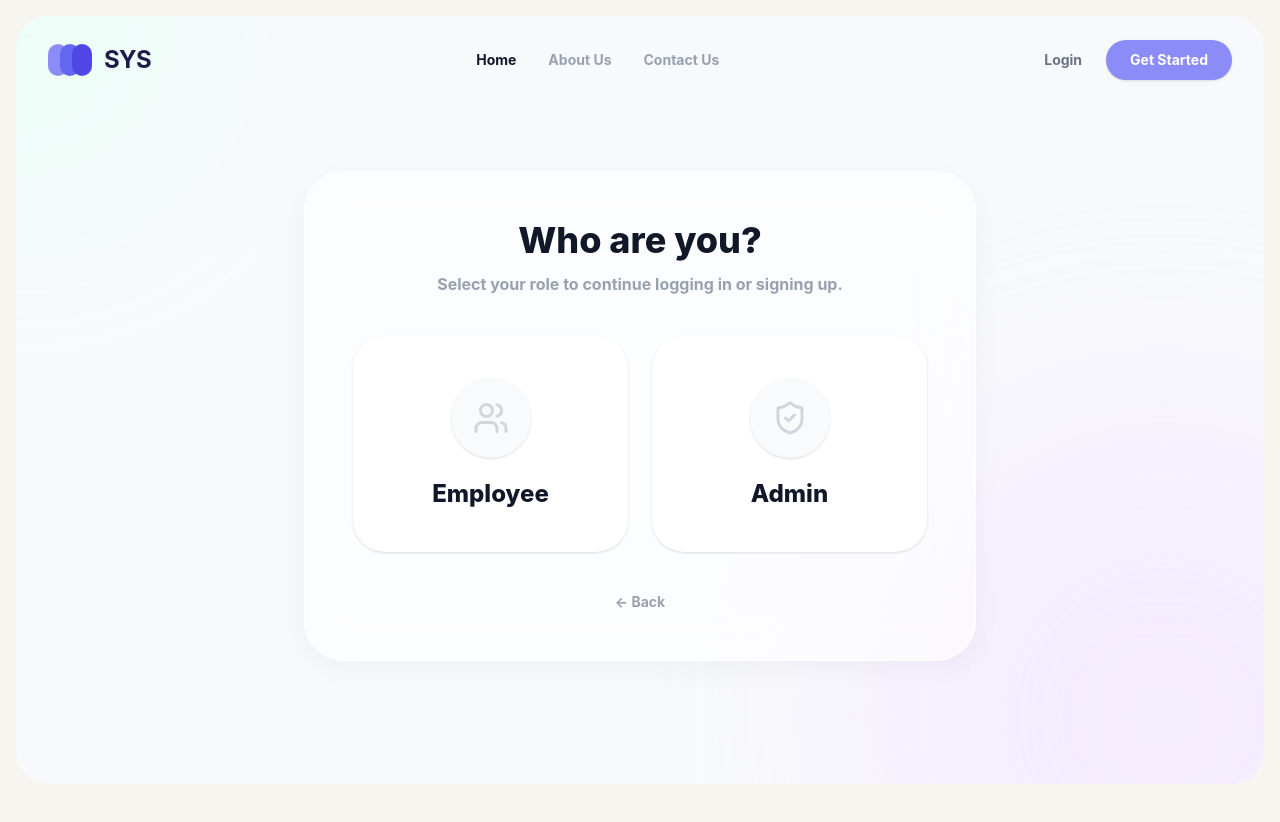
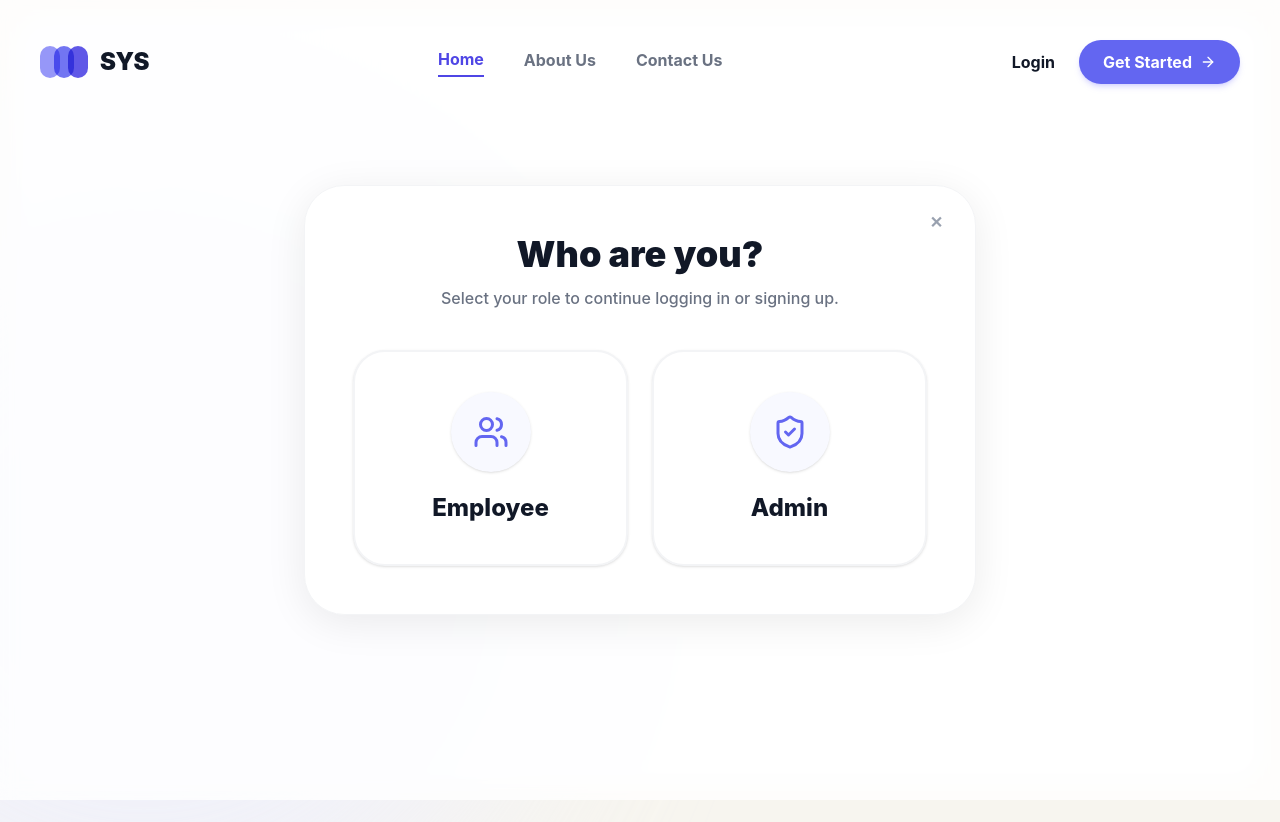
Before and after one commit to bubblegunm1111/WD_1_EmployeeManagementSystemSYS_BYTE, a React app in the folder frontend/: page / in a window 1280 px wide. Both pictures are taken after a click on the button "Login". Shown: the top 822 px of the page. Before the commit the page ends 800 px from the top, so only its background shows below. Built offline with nearby package versions, Linux system fonts and the light colour scheme; no server answers; the HTML template or start-up script is replaced by a standard one.

Commit message:
Completely overhaul Welcome landing page to match the new UI design with mockup image

```diff
--- a/frontend/src/components/Welcome.jsx
+++ b/frontend/src/components/Welcome.jsx
@@ -1,130 +1,223 @@
-import React, { useState, useEffect } from 'react';
+import React, { useState } from 'react';
 import { useNavigate } from 'react-router-dom';
-import { Users, ShieldCheck, ArrowRight } from 'lucide-react';
+import { Sparkles, ArrowRight, Play, Users, Calendar, Umbrella, DollarSign, BarChart2, ShieldCheck } from 'lucide-react';
 
 function Welcome() {
   const navigate = useNavigate();
-  const [typedText, setTypedText] = useState('');
   const [showRoleSelection, setShowRoleSelection] = useState(false);
-
-  const line1 = "The Hub for Your\n";
-  const line2 = "Entire Workplace";
-  const fullText = line1 + line2;
-
-  useEffect(() => {
-    let index = 0;
-    const timer = setInterval(() => {
-      setTypedText(fullText.slice(0, index));
-      index++;
-      if (index > fullText.length) {
-        clearInterval(timer);
-      }
-    }, 40);
-    return () => clearInterval(timer);
-  }, []);
 
   const handleRoleSelect = (role) => {
     navigate('/login', { state: { role } });
   };
 
   return (
-    <div className="min-h-screen w-full bg-[#f8f9fc] flex flex-col relative overflow-hidden transition-colors duration-1000">
+    <div className="min-h-screen w-full bg-[#fcfcfd] flex flex-col font-sans overflow-x-hidden">
 
-      {/* Decorative background shapes */}
-      <div className="absolute top-0 left-0 w-[400px] h-[400px] bg-[#e8fff5] rounded-full blur-[80px] -translate-x-1/2 -translate-y-1/2 opacity-70"></div>
-      <div className="absolute bottom-0 right-0 w-[600px] h-[600px] bg-[#f3e8ff] rounded-full blur-[100px] translate-x-1/3 translate-y-1/3 opacity-70"></div>
+      {/* Decorative background shape */}
+      <div className="absolute top-40 left-[-20%] w-[800px] h-[800px] bg-[#eef0ff] rounded-full blur-[100px] opacity-70 pointer-events-none"></div>
 
-      {/* Header */}
-      <header className="w-full px-8 py-6 flex justify-between items-center z-20 absolute top-0 left-0">
+      {/* Navbar */}
+      <header className="w-full max-w-7xl mx-auto px-6 py-6 flex justify-between items-center z-20 relative">
+        {/* Logo */}
         <div className="flex items-center gap-3">
-          <div className="flex -space-x-2">
+          <div className="flex -space-x-1.5 opacity-90">
              <div className="w-5 h-8 bg-[#8b8cf8] rounded-full"></div>
-             <div className="w-5 h-8 bg-[#6366f1] rounded-full"></div>
-             <div className="w-5 h-8 bg-[#4f46e5] rounded-full"></div>
+             <div className="w-5 h-8 bg-[#6366f1] rounded-full mix-blend-multiply"></div>
+             <div className="w-5 h-8 bg-[#4f46e5] rounded-full mix-blend-multiply"></div>
           </div>
-          <span className="text-2xl font-bold text-[#1e1b4b] tracking-tight">SYS</span>
+          <span className="text-2xl font-black text-[#111827] tracking-tight">SYS</span>
         </div>
 
-        <nav className="hidden md:flex items-center gap-8 text-sm font-bold text-gray-400">
-          <button onClick={() => navigate('/')} className="text-gray-900 transition cursor-pointer">Home</button>
-          <button onClick={() => navigate('/about')} className="hover:text-[#8b8cf8] transition cursor-pointer">About Us</button>
-          <button onClick={() => navigate('/contact')} className="hover:text-[#8b8cf8] transition cursor-pointer">Contact Us</button>
+        {/* Nav Links */}
+        <nav className="hidden md:flex items-center gap-10 font-bold text-gray-500">
+          <button onClick={() => navigate('/')} className="text-[#4f46e5] border-b-2 border-[#4f46e5] pb-1 transition cursor-pointer">Home</button>
+          <button onClick={() => navigate('/about')} className="hover:text-[#4f46e5] pb-1 transition cursor-pointer">About Us</button>
+          <button onClick={() => navigate('/contact')} className="hover:text-[#4f46e5] pb-1 transition cursor-pointer">Contact Us</button>
         </nav>
 
+        {/* Actions */}
         <div className="flex items-center gap-6">
-          <button onClick={() => setShowRoleSelection(true)} className="text-sm font-bold text-gray-500 hover:text-gray-900 transition cursor-pointer">
+          <button onClick={() => setShowRoleSelection(true)} className="font-bold text-[#111827] hover:text-[#4f46e5] transition cursor-pointer">
             Login
           </button>
-          <button onClick={() => setShowRoleSelection(true)} className="text-sm font-bold bg-[#8b8cf8] text-white px-6 py-2.5 rounded-full shadow-sm hover:bg-[#7778f2] transition transform hover:-translate-y-0.5 cursor-pointer">
-            Get Started
+          <button onClick={() => setShowRoleSelection(true)} className="flex items-center gap-2 font-bold bg-[#6366f1] text-white px-6 py-2.5 rounded-full shadow-md shadow-indigo-500/20 hover:bg-[#4f46e5] transition transform hover:-translate-y-0.5 cursor-pointer">
+            Get Started <ArrowRight size={16} />
           </button>
         </div>
       </header>
 
       {/* Main Content */}
-      <div className="flex-1 flex flex-col items-center justify-center px-6 z-10 w-full max-w-4xl mx-auto text-center pt-20 relative h-full">
+      <main className="flex-1 w-full max-w-7xl mx-auto px-6 z-10 relative mt-16 md:mt-24">
 
-        {/* State 1: Welcome Message */}
-        <div className={`absolute top-1/2 left-1/2 -translate-x-1/2 -translate-y-1/2 w-full transition-all duration-700 ease-in-out flex flex-col items-center ${showRoleSelection ? 'opacity-0 scale-95 pointer-events-none -translate-y-[60%]' : 'opacity-100 scale-100'}`}>
-             <div className="mb-6 min-h-[140px] md:min-h-[160px] w-full">
-               <h1 className="text-5xl md:text-7xl font-extrabold text-[#111827] tracking-tight whitespace-pre-line leading-[1.1]">
-                 {typedText.substring(0, line1.length)}
-                 <span className="text-[#8b8cf8]">
-                   {typedText.substring(line1.length)}
-                 </span>
-                 <span className="animate-pulse text-[#8b8cf8]">|</span>
-               </h1>
-             </div>
-
-             <p className="text-lg md:text-xl text-gray-500 max-w-3xl leading-relaxed mb-10 font-medium">
-               The all-in-one platform to streamline your HR processes, from payroll and attendance to leave management and announcements. Empower your workforce and simplify your administration.
-             </p>
-
-             <div className="flex flex-col sm:flex-row gap-4 items-center">
-               <button
-                 onClick={() => setShowRoleSelection(true)}
-                 className="flex items-center justify-center px-10 py-4 rounded-full bg-[#8b8cf8] text-white font-bold text-lg hover:bg-[#7778f2] transition shadow-lg w-56 transform hover:-translate-y-1 cursor-pointer"
-               >
-                 Get started
-               </button>
-             </div>
-        </div>
-
-        {/* State 2: Role Selection */}
-        <div className={`absolute top-1/2 left-1/2 -translate-x-1/2 -translate-y-1/2 w-full max-w-2xl transition-all duration-700 ease-in-out ${showRoleSelection ? 'opacity-100 scale-100 pointer-events-auto' : 'opacity-0 scale-105 pointer-events-none translate-y-[40%]'}`}>
-          <div className="flex flex-col items-center bg-white/60 backdrop-blur-xl p-12 rounded-[2.5rem] shadow-[0_8px_30px_rgb(0,0,0,0.04)] border border-white">
-             <h2 className="text-4xl font-extrabold text-[#111827] mb-3">Who are you?</h2>
-             <p className="text-gray-400 mb-10 font-bold">Select your role to continue logging in or signing up.</p>
+        {/* Role Selection Overlay (Hidden by default) */}
+        {showRoleSelection && (
+          <div className="fixed inset-0 z-50 flex items-center justify-center bg-white/80 backdrop-blur-sm">
+            <div className="flex flex-col items-center bg-white p-12 rounded-[2.5rem] shadow-[0_8px_40px_rgb(0,0,0,0.08)] border border-gray-100 max-w-2xl w-full mx-4 relative animate-in fade-in zoom-in-95 duration-300">
+               <button onClick={() => setShowRoleSelection(false)} className="absolute top-6 right-8 text-gray-400 hover:text-gray-900 font-bold cursor-pointer">✕</button>
+               <h2 className="text-4xl font-black text-[#111827] mb-3">Who are you?</h2>
+               <p className="text-gray-500 mb-10 font-medium">Select your role to continue logging in or signing up.</p>
 
                <div className="flex flex-col sm:flex-row gap-6 w-full justify-center">
                  <button
                    onClick={() => handleRoleSelect('employee')}
-                 className="flex flex-col items-center justify-center gap-5 p-10 rounded-[2rem] border-2 border-transparent bg-white hover:border-[#8b8cf8] hover:bg-[#f5f5ff] transition flex-1 group shadow-sm hover:shadow-md cursor-pointer"
+                   className="flex flex-col items-center justify-center gap-5 p-10 rounded-[2rem] border-2 border-gray-100 bg-white hover:border-[#6366f1] hover:bg-[#f8f9ff] transition flex-1 group shadow-sm hover:shadow-md cursor-pointer"
                  >
-                 <div className="w-20 h-20 bg-gray-50 group-hover:bg-white rounded-full flex items-center justify-center text-gray-300 group-hover:text-[#8b8cf8] transition shadow-sm">
+                   <div className="w-20 h-20 bg-[#f8f9ff] group-hover:bg-white rounded-full flex items-center justify-center text-[#6366f1] transition shadow-sm">
                      <Users size={36} />
                    </div>
-                 <span className="font-extrabold text-2xl text-gray-900">Employee</span>
+                   <span className="font-extrabold text-2xl text-[#111827]">Employee</span>
                  </button>
 
                  <button
                    onClick={() => handleRoleSelect('admin')}
-                 className="flex flex-col items-center justify-center gap-5 p-10 rounded-[2rem] border-2 border-transparent bg-white hover:border-[#8b8cf8] hover:bg-[#f5f5ff] transition flex-1 group shadow-sm hover:shadow-md cursor-pointer"
+                   className="flex flex-col items-center justify-center gap-5 p-10 rounded-[2rem] border-2 border-gray-100 bg-white hover:border-[#6366f1] hover:bg-[#f8f9ff] transition flex-1 group shadow-sm hover:shadow-md cursor-pointer"
                  >
-                 <div className="w-20 h-20 bg-gray-50 group-hover:bg-white rounded-full flex items-center justify-center text-gray-300 group-hover:text-[#8b8cf8] transition shadow-sm">
+                   <div className="w-20 h-20 bg-[#f8f9ff] group-hover:bg-white rounded-full flex items-center justify-center text-[#6366f1] transition shadow-sm">
                      <ShieldCheck size={36} />
                    </div>
-                 <span className="font-extrabold text-2xl text-gray-900">Admin</span>
+                   <span className="font-extrabold text-2xl text-[#111827]">Admin</span>
+                 </button>
+               </div>
+            </div>
+          </div>
+        )}
+
+        {/* Hero Section */}
+        <div className={`flex flex-col lg:flex-row items-center gap-12 lg:gap-8 transition-opacity duration-500 ${showRoleSelection ? 'opacity-0' : 'opacity-100'}`}>
+
+          {/* Left: Text & CTA */}
+          <div className="flex-1 flex flex-col items-start text-left max-w-2xl">
+            <div className="flex items-center gap-2 bg-[#f4f5ff] text-[#6366f1] px-4 py-1.5 rounded-full font-bold text-sm mb-8 border border-[#e5e7ff]">
+              <Sparkles size={16} /> Modern HR Management Platform
+            </div>
+
+            <h1 className="text-6xl md:text-7xl font-black text-[#111827] tracking-tight leading-[1.1] mb-6">
+              The Hub for Your <br/>
+              <span className="text-[#6366f1]">Entire Workplace</span>
+            </h1>
+
+            <p className="text-lg md:text-xl text-gray-500 leading-relaxed mb-10 font-medium max-w-xl">
+              The all-in-one platform to streamline your HR processes, from payroll and attendance to leave management and announcements. Empower your workforce and simplify your administration.
+            </p>
+
+            <div className="flex flex-col sm:flex-row gap-4 items-center mb-16">
+              <button
+                onClick={() => setShowRoleSelection(true)}
+                className="flex items-center justify-center gap-2 px-8 py-4 rounded-full bg-[#6366f1] text-white font-bold text-lg hover:bg-[#4f46e5] shadow-lg shadow-indigo-500/20 transition transform hover:-translate-y-1 cursor-pointer w-full sm:w-auto"
+              >
+                Get Started <ArrowRight size={20} />
+              </button>
+              <button
+                className="flex items-center justify-center gap-3 px-8 py-4 rounded-full bg-white text-[#111827] font-bold text-lg border border-gray-200 hover:border-gray-300 hover:bg-gray-50 transition cursor-pointer w-full sm:w-auto"
+              >
+                <Play size={18} className="text-[#6366f1]" /> Watch Demo
               </button>
             </div>
 
-             <button onClick={() => setShowRoleSelection(false)} className="mt-10 text-sm font-bold text-gray-400 hover:text-gray-900 transition cursor-pointer">
-               &larr; Back
-             </button>
+            {/* Stats */}
+            <div className="flex flex-wrap gap-12 md:gap-16 pt-8 border-t border-gray-100 w-full">
+              <div>
+                <h4 className="text-2xl font-black text-[#111827]">100+</h4>
+                <p className="text-sm font-medium text-gray-400 mt-1">Happy Companies</p>
+              </div>
+              <div>
+                <h4 className="text-2xl font-black text-[#111827]">50K+</h4>
+                <p className="text-sm font-medium text-gray-400 mt-1">Employees Managed</p>
+              </div>
+              <div>
+                <h4 className="text-2xl font-black text-[#111827]">99.9%</h4>
+                <p className="text-sm font-medium text-gray-400 mt-1">Uptime</p>
+              </div>
             </div>
           </div>
 
+          {/* Right: Mockup Graphic */}
+          <div className="flex-1 w-full flex justify-center lg:justify-end relative">
+            <div className="relative w-full max-w-[800px] xl:max-w-[900px] lg:scale-110 lg:translate-x-12 xl:translate-x-20">
+              <img
+                src="/hero-mockup.png"
+                alt="SYS Dashboard Mockup"
+                className="w-full h-auto object-contain drop-shadow-2xl rounded-2xl"
+              />
             </div>
+          </div>
+        </div>
+
+      </main>
+
+      {/* Features Grid */}
+      <section className="w-full bg-white mt-32 py-24 border-t border-gray-100 relative z-20">
+        <div className="max-w-7xl mx-auto px-6 grid grid-cols-1 md:grid-cols-2 lg:grid-cols-6 gap-x-8 gap-y-12">
+
+          {/* Feature 1 */}
+          <div className="flex flex-col items-start col-span-1">
+            <div className="w-12 h-12 bg-[#f4f5ff] rounded-2xl flex items-center justify-center text-[#6366f1] mb-5">
+              <Users size={24} />
+            </div>
+            <h4 className="font-bold text-[#111827] mb-2 text-base">Employee Management</h4>
+            <p className="text-sm text-gray-500 font-medium leading-relaxed">
+              Keep your team organized with centralized employee records and easy management tools.
+            </p>
+          </div>
+
+          {/* Feature 2 */}
+          <div className="flex flex-col items-start col-span-1">
+            <div className="w-12 h-12 bg-[#f4f5ff] rounded-2xl flex items-center justify-center text-[#6366f1] mb-5">
+              <Calendar size={24} />
+            </div>
+            <h4 className="font-bold text-[#111827] mb-2 text-base">Attendance Tracking</h4>
+            <p className="text-sm text-gray-500 font-medium leading-relaxed">
+              Monitor working hours, absences and overtime with real-time insights.
+            </p>
+          </div>
+
+          {/* Feature 3 */}
+          <div className="flex flex-col items-start col-span-1">
+            <div className="w-12 h-12 bg-[#f4f5ff] rounded-2xl flex items-center justify-center text-[#6366f1] mb-5">
+              <Umbrella size={24} />
+            </div>
+            <h4 className="font-bold text-[#111827] mb-2 text-base">Leave Management</h4>
+            <p className="text-sm text-gray-500 font-medium leading-relaxed">
+              Handle leave requests, approvals and balances effortlessly.
+            </p>
+          </div>
+
+          {/* Feature 4 */}
+          <div className="flex flex-col items-start col-span-1">
+            <div className="w-12 h-12 bg-[#f4f5ff] rounded-2xl flex items-center justify-center text-[#6366f1] mb-5">
+              <DollarSign size={24} />
+            </div>
+            <h4 className="font-bold text-[#111827] mb-2 text-base">Payroll Processing</h4>
+            <p className="text-sm text-gray-500 font-medium leading-relaxed">
+              Automate calculations and manage salaries, bonuses and deductions.
+            </p>
+          </div>
+
+          {/* Feature 5 */}
+          <div className="flex flex-col items-start col-span-1">
+            <div className="w-12 h-12 bg-[#f4f5ff] rounded-2xl flex items-center justify-center text-[#6366f1] mb-5">
+              <BarChart2 size={24} />
+            </div>
+            <h4 className="font-bold text-[#111827] mb-2 text-base">Powerful Reports</h4>
+            <p className="text-sm text-gray-500 font-medium leading-relaxed">
+              Get the data you need with customizable and exportable reports.
+            </p>
+          </div>
+
+          {/* Feature 6 */}
+          <div className="flex flex-col items-start col-span-1">
+            <div className="w-12 h-12 bg-[#f4f5ff] rounded-2xl flex items-center justify-center text-[#6366f1] mb-5">
+              <ShieldCheck size={24} />
+            </div>
+            <h4 className="font-bold text-[#111827] mb-2 text-base">Secure & Reliable</h4>
+            <p className="text-sm text-gray-500 font-medium leading-relaxed">
+              Your data is protected with enterprise-grade security and privacy.
+            </p>
+          </div>
+
+        </div>
+      </section>
+
     </div>
   );
 }
```
Also changed, not shown: frontend/public/hero-mockup.png (added). Lines whose indentation alone changed are shown as unchanged.
